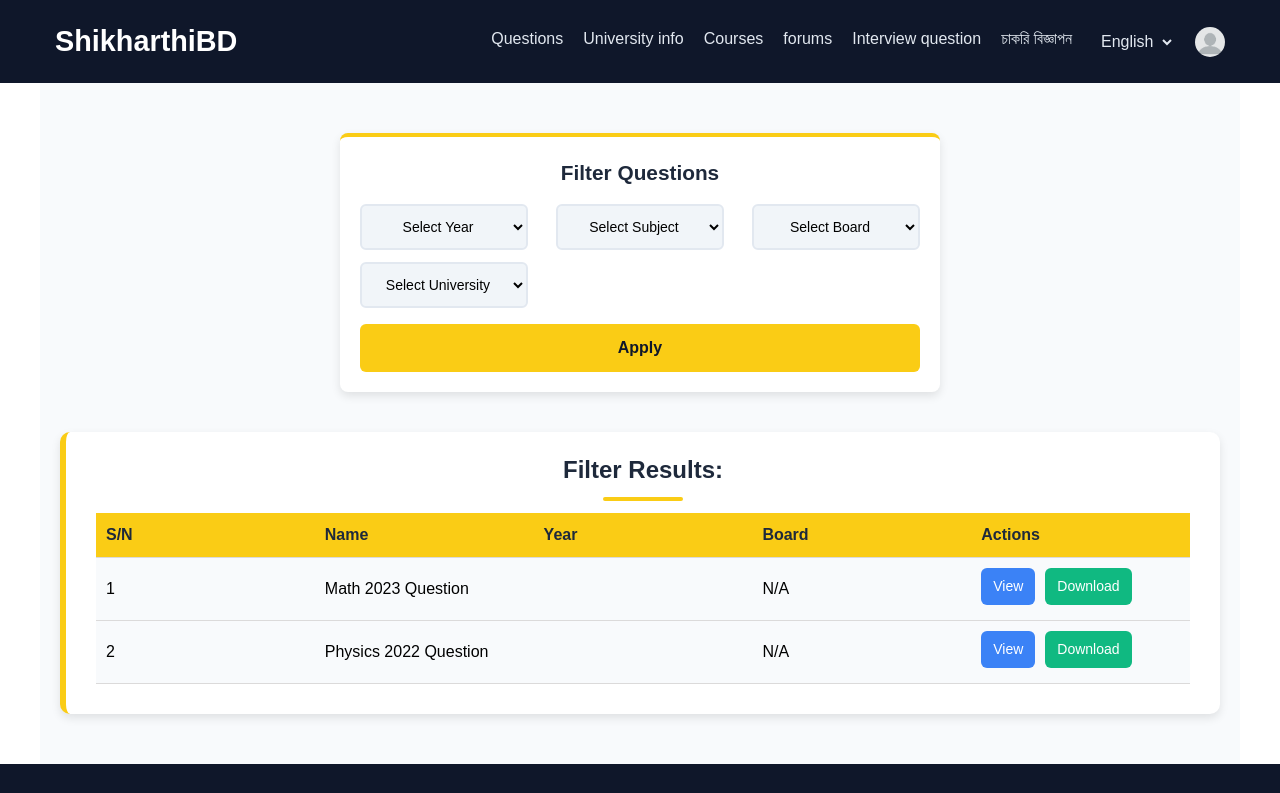
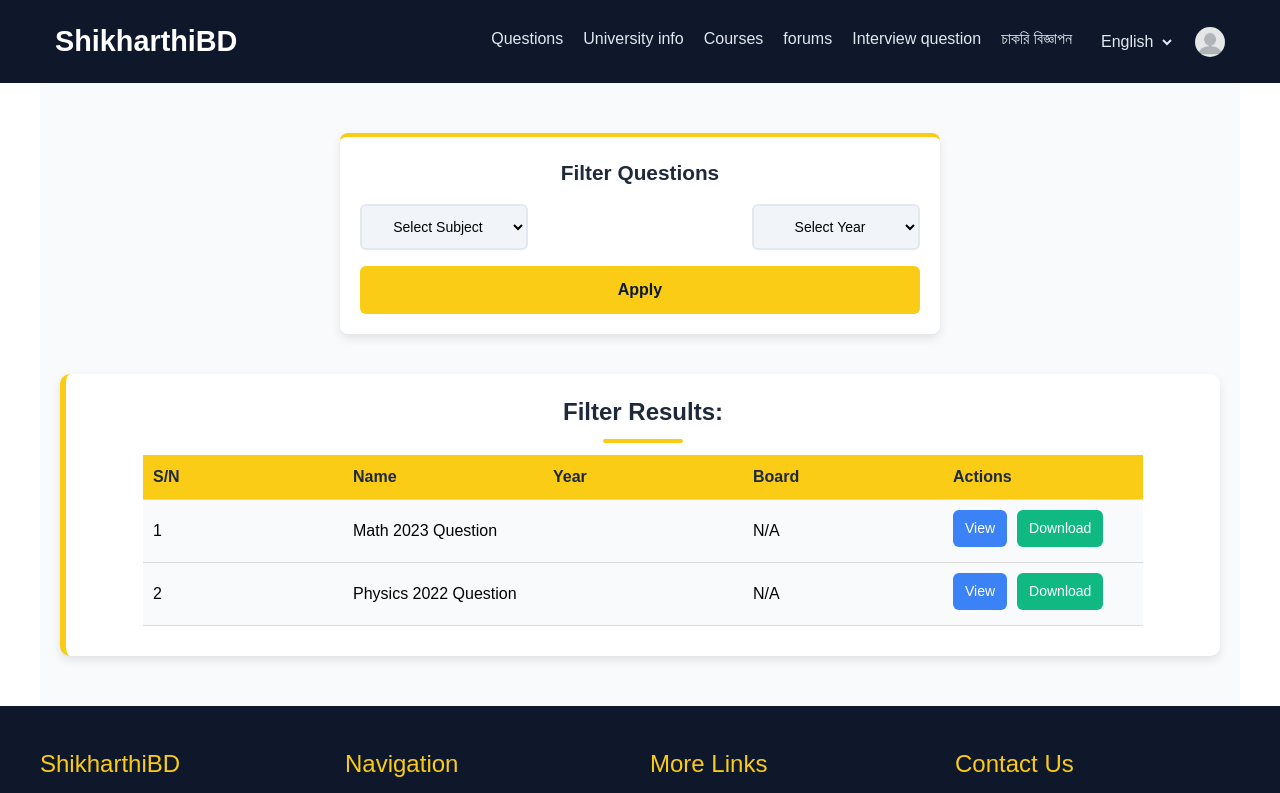
Before and after one commit to Ashik045/ShikharthiBD, a Next.js app in the folder client/: page /questions/honours in a window 1280 px wide. Shown: the top 793 px of the page. Built offline with nearby package versions, Linux system fonts and the light colour scheme.

Commit message:
updating filter functionalities

```diff
--- a/client/app/questions/honours/page.tsx
+++ b/client/app/questions/honours/page.tsx
@@ -37,7 +37,7 @@ const HonoursPage = ({
     <div className={styles.page_container}>
       {/* Pass filters to the Filter component */}
       <div className={styles.filter_wrapper}>
-        <Filter />
+        <Filter hons />
       </div>
 
       {/* show the results here */}
--- a/client/components/Filter/Filter.tsx
+++ b/client/components/Filter/Filter.tsx
@@ -5,7 +5,14 @@ import { useRouter, useSearchParams } from "next/navigation";
 import { useState } from "react";
 import styles from "./filter.module.scss";
 
-const Filter = () => {
+type FilterParams = {
+  hons?: boolean;
+  ssc?: boolean;
+  hsc?: boolean;
+  admission?: boolean;
+};
+
+const Filter = ({ hons, ssc, hsc, admission }: FilterParams) => {
   const router = useRouter();
   const searchParams = useSearchParams();
 
@@ -34,18 +41,51 @@ const Filter = () => {
       <h3>Filter Questions</h3>
 
       <div className={styles.filters}>
+        {hons && (
+          <>
+            {" "}
+            <select
+              value={subject}
+              onChange={(e) => setSubject(e.target.value)}
+            >
+              <option value="">Select Subject</option>
+              <option value="math">BENGALI</option>
+              <option value="physics">ENGLISH</option>
+              <option value="physics">HISTORY</option>
+              <option value="physics">ISLAMIC HISTORY & CULTURE</option>
+              <option value="physics">PHILOSOPHY</option>
+              <option value="physics">ISLAMIC STUDIES</option>
+              <option value="physics">POLITICAL SCIENCE</option>
+              <option value="physics">SOCIOLOGY </option>
+              <option value="physics">SOCIAL WORK </option>
+              <option value="physics">ECONOMICS </option>
+              <option value="physics">ACCOUNTING </option>
+              <option value="physics">MANAGEMENT </option>
+              <option value="physics">PHYSICS </option>
+              <option value="physics">CHEMISTRY </option>
+              <option value="physics">BOTANY </option>
+              <option value="physics">GEOGRAPHY AND ENVIRONMENT </option>
+              <option value="physics">MATHEMATICS </option>
+            </select>
             <select value={year} onChange={(e) => setYear(e.target.value)}>
               <option value="">Select Year</option>
+              <option value="2023">2024</option>
               <option value="2023">2023</option>
               <option value="2022">2022</option>
+              <option value="2022">2021</option>
+              <option value="2022">2020</option>
+              <option value="2022">2019</option>
+              <option value="2022">2018</option>
+              <option value="2022">2017</option>
+              <option value="2022">2016</option>
+              <option value="2022">2015</option>
             </select>
+          </>
+        )}
 
-        <select value={subject} onChange={(e) => setSubject(e.target.value)}>
-          <option value="">Select Subject</option>
-          <option value="math">Math</option>
-          <option value="physics">Physics</option>
-        </select>
-
+        {ssc ||
+          (hsc && (
+            <>
               <select value={board} onChange={(e) => setBoard(e.target.value)}>
                 <option value="">Select Board</option>
                 <option value="dhaka">Dhaka</option>
@@ -60,6 +100,8 @@ const Filter = () => {
                 <option value="Dhaka University">Dhaka University</option>
                 <option value="Rajshahi University">Rajshahi University</option>
               </select>
+            </>
+          ))}
       </div>
 
       <button className={styles.apply_filter} onClick={handleApply}>
--- a/client/components/ResultsTable/resultsTable.module.scss
+++ b/client/components/ResultsTable/resultsTable.module.scss
@@ -40,9 +40,12 @@
 
   .results_table {
     width: 100%;
+    max-width: 1000px;
     border-collapse: collapse; /* Ensures proper table layout without space between borders */
     overflow: hidden;
     table-layout: fixed;
+    margin-left: auto;
+    margin-right: auto;
 
     th,
     td {
@@ -197,7 +200,7 @@
 
     .results_table th,
     .results_table td {
-      padding: 8px; /* Adjust padding for smaller screens */
+      padding: 6px 3px; /* Adjust padding for smaller screens */
       word-wrap: break-word;
     }
 
```
Lines whose indentation alone changed are shown as unchanged.
